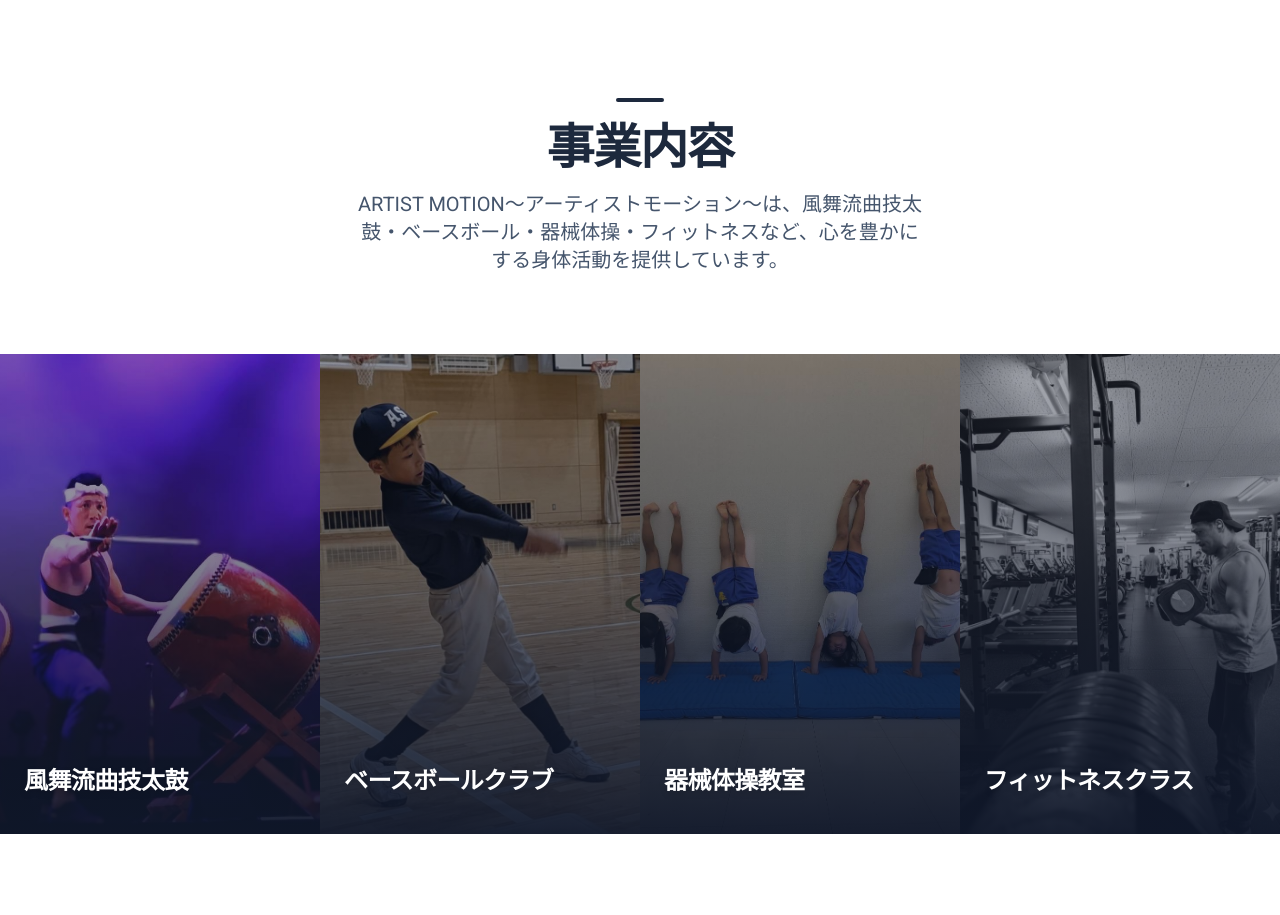
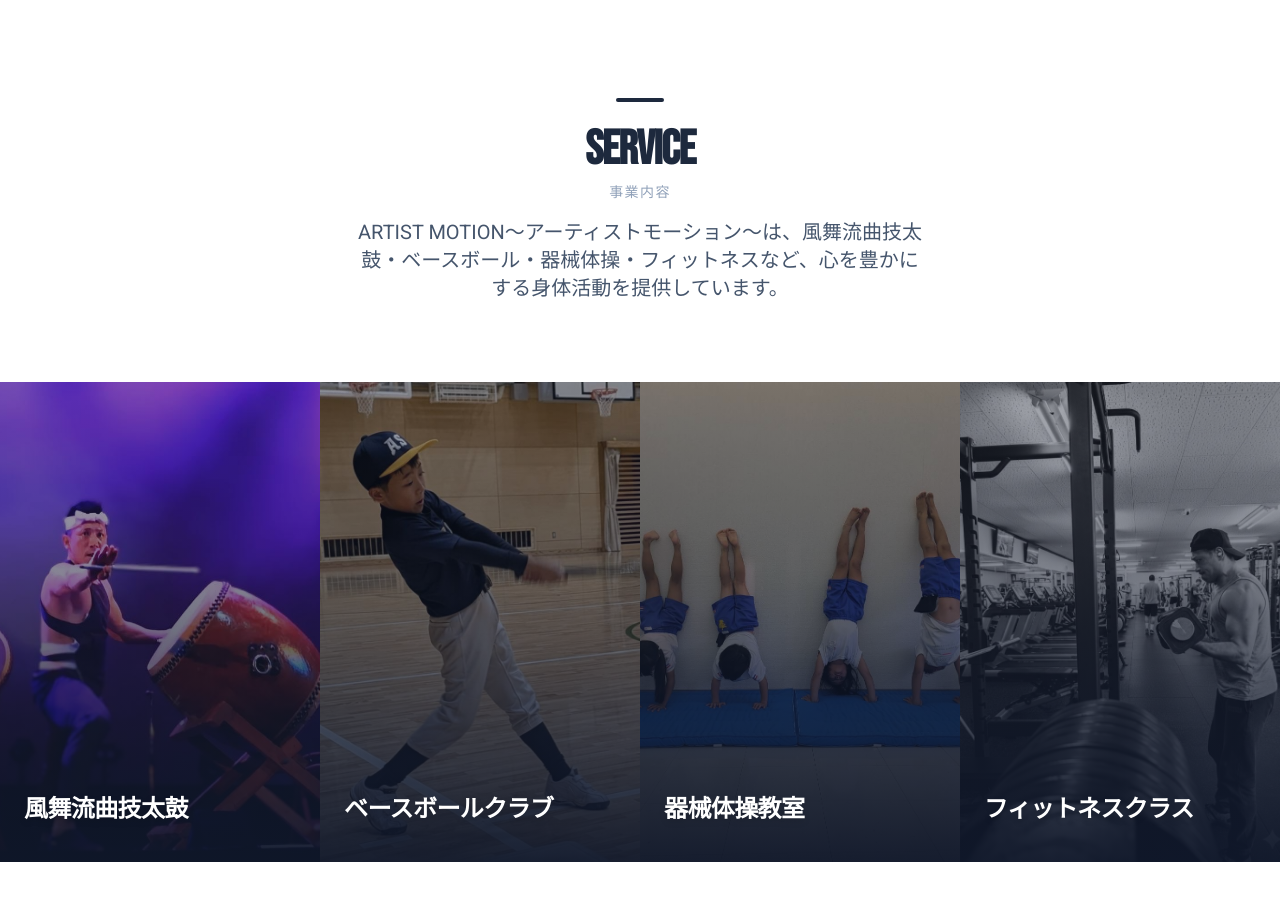
Before and after one commit to tomoyuki-11/artist-motion-new, a Next.js app: page / in a window 1280 px wide. Shown: the part 3900-4815 px from the top of the page. Built offline with nearby package versions, Linux system fonts and the light colour scheme; no server answers.

Commit message:
タイトルの修正

```diff
--- a/src/components/sections/ServicesSection.tsx
+++ b/src/components/sections/ServicesSection.tsx
@@ -111,9 +111,12 @@ export function ServicesSection() {
           className="mb-14 md:mb-20 text-center"
         >
           <div className="accent-line bg-slate-800 mb-6 mx-auto" />
-          <h2 className="text-2xl md:text-4xl lg:text-5xl font-bold mb-4 text-slate-800 tracking-tight">
+          <h2 className="text-2xl md:text-4xl lg:text-5xl font-bold mb-2 text-slate-800 tracking-tight">
+            Service
+          </h2>
+          <p className="text-xs md:text-sm tracking-widest text-slate-400 font-medium mb-4">
             事業内容
-          </h2>
+          </p>
           <p className="text-lg md:text-xl text-slate-600 max-w-xl mx-auto">
             ARTIST
             MOTION〜アーティストモーション〜は、風舞流曲技太鼓・ベースボール・器械体操・フィットネスなど、心を豊かにする身体活動を提供しています。
```
